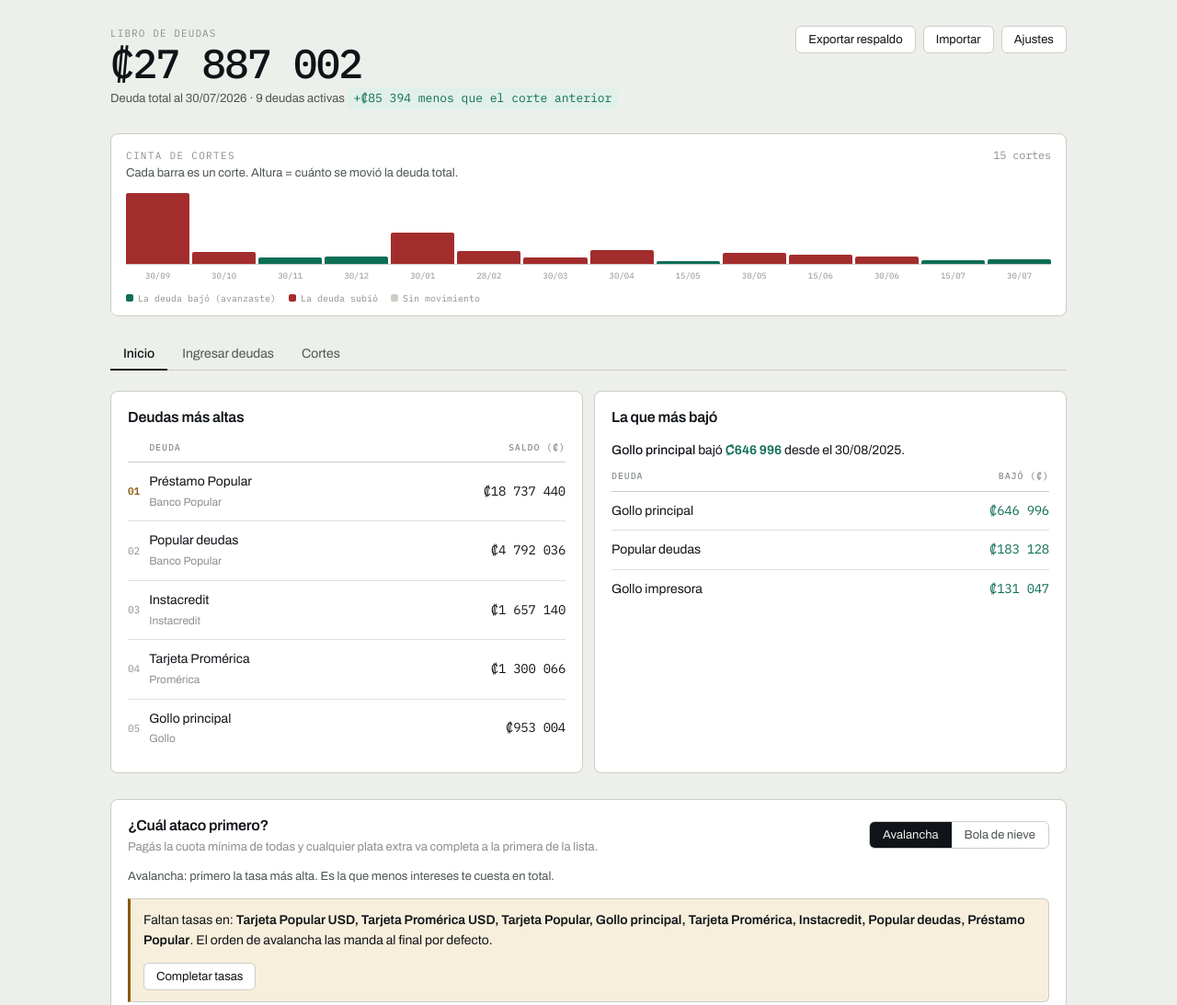
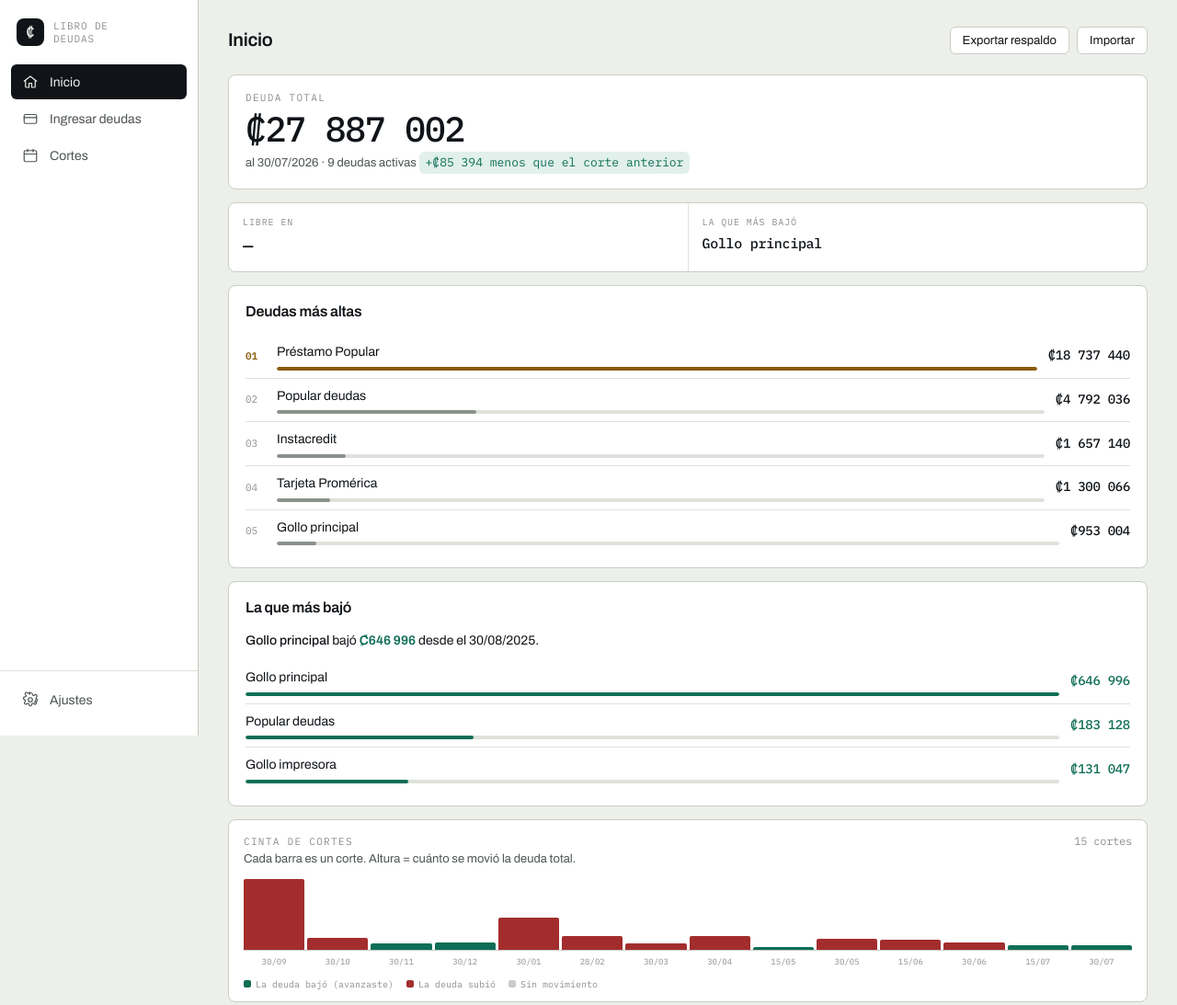
Before and after one commit to JoseAndres0508/controldeudas, a plain HTML site: page index.html in a window 1280 px wide. Shown: the top 1093 px of the page at 92% size. Drawn offline with nearby package versions, Linux system fonts and the light colour scheme.

Commit message:
feat: layout sidebar + tarjetas, hero y cinta dentro de Inicio

```diff
--- a/css/styles.css
+++ b/css/styles.css
@@ -11,7 +11,6 @@
 *{box-sizing:border-box}
 html,body{margin:0;padding:0}
 body{background:var(--paper);color:var(--ink);font-family:var(--sans);font-size:15px;line-height:1.55;-webkit-font-smoothing:antialiased}
-.wrap{max-width:1080px;margin:0 auto;padding:28px 20px 80px}
 h1,h2,h3{font-weight:600;margin:0;letter-spacing:-.015em}
 h1{font-size:20px}
 h2{font-size:16px}
@@ -22,19 +21,36 @@ h3{font-size:14px}
 .dim{color:var(--ink-3)}
 hr{border:0;border-top:1px solid var(--rule-soft);margin:0}
 
-/* ---------- header ---------- */
-header{display:flex;justify-content:space-between;align-items:flex-start;gap:20px;flex-wrap:wrap;margin-bottom:22px}
-.brand{display:flex;flex-direction:column;gap:2px}
-.brand small{font-family:var(--mono);font-size:11px;color:var(--ink-3);letter-spacing:.1em;text-transform:uppercase}
-.hero{margin:0 0 4px}
-.hero .fig{font-family:var(--mono);font-size:clamp(30px,6vw,44px);font-weight:500;letter-spacing:-.035em;line-height:1}
-.hero .sub{font-size:13px;color:var(--ink-2);margin-top:4px}
+/* ---------- shell: sidebar + contenido ---------- */
+.shell{display:flex;align-items:flex-start;min-height:100vh}
+.sidebar{width:216px;flex-shrink:0;background:var(--card);border-right:1px solid var(--rule);display:flex;flex-direction:column;padding:20px 0;position:sticky;top:0;height:100vh}
+.brand{display:flex;align-items:center;gap:10px;padding:0 18px 20px}
+.brand-mark{width:30px;height:30px;border-radius:8px;background:var(--ink);color:var(--paper);display:flex;align-items:center;justify-content:center;font-family:var(--mono);font-weight:600;font-size:15px;flex-shrink:0}
+.brand-name{font-family:var(--mono);font-size:11px;letter-spacing:.08em;text-transform:uppercase;color:var(--ink-3);line-height:1.3}
+.side-nav{display:flex;flex-direction:column;gap:2px;padding:0 12px;flex:1}
+.side-nav button{display:flex;align-items:center;gap:12px;background:none;border:0;border-radius:var(--r);padding:10px 12px;font-family:var(--sans);font-size:14px;color:var(--ink-2);cursor:pointer;text-align:left;width:100%}
+.side-nav button svg{width:18px;height:18px;flex-shrink:0}
+.side-nav button:hover{background:var(--paper);color:var(--ink)}
+.side-nav button[aria-selected="true"]{background:var(--ink);color:var(--paper)}
+.side-nav button:focus-visible{outline:2px solid var(--ink);outline-offset:1px}
+.side-foot{padding:12px 12px 0;border-top:1px solid var(--rule-soft);margin-top:12px}
+.side-link{display:flex;align-items:center;gap:12px;width:100%;background:none;border:0;border-radius:var(--r);padding:10px 12px;font-family:var(--sans);font-size:14px;color:var(--ink-2);cursor:pointer;text-align:left}
+.side-link:hover{background:var(--paper);color:var(--ink)}
+.side-link svg{width:18px;height:18px;flex-shrink:0}
+
+.content{flex:1;min-width:0;max-width:1080px;padding:28px 32px 80px}
+.content-head{display:flex;justify-content:space-between;align-items:center;gap:16px;flex-wrap:wrap;margin-bottom:22px}
+
+/* ---------- tarjeta hero (dentro de Inicio) ---------- */
+.hero-card{padding:20px 22px}
+.hero-card .fig{font-family:var(--mono);font-size:clamp(28px,5vw,38px);font-weight:500;letter-spacing:-.03em;line-height:1;margin-top:6px}
+.hero-card .sub{font-size:13px;color:var(--ink-2);margin-top:6px}
 .delta{font-family:var(--mono);font-size:13px;padding:2px 7px;border-radius:var(--r);display:inline-block}
 .delta.d-down{background:var(--down-bg);color:var(--down)}
 .delta.d-up{background:var(--up-bg);color:var(--up)}
 
 /* ---------- signature: cinta de cortes ---------- */
-.tape{background:var(--card);border:1px solid var(--rule);border-radius:8px;padding:14px 16px 10px;margin-bottom:24px;overflow-x:auto}
+.tape{background:var(--card);border:1px solid var(--rule);border-radius:8px;padding:14px 16px 10px;margin-bottom:14px;overflow-x:auto}
 .tape-head{display:flex;justify-content:space-between;align-items:baseline;margin-bottom:12px;gap:12px}
 .tape-track{display:flex;align-items:flex-end;gap:3px;min-width:min-content;height:78px;border-bottom:1px solid var(--rule);padding-bottom:0}
 .tick{flex:1 0 26px;min-width:26px;display:flex;flex-direction:column;justify-content:flex-end;align-items:center;height:100%;position:relative;cursor:default}
@@ -47,13 +63,6 @@ header{display:flex;justify-content:space-between;align-items:flex-start;gap:20p
 .tape-labels span{flex:1 0 26px;min-width:26px;text-align:center;font-family:var(--mono);font-size:9px;color:var(--ink-3);white-space:nowrap}
 .tape-legend{font-family:var(--mono);font-size:10px;color:var(--ink-3);display:flex;gap:14px;margin-top:10px;flex-wrap:wrap}
 .tape-legend i{width:8px;height:8px;display:inline-block;border-radius:2px;margin-right:5px;vertical-align:0}
-
-/* ---------- nav ---------- */
-nav{display:flex;gap:2px;border-bottom:1px solid var(--rule);margin-bottom:22px;flex-wrap:wrap}
-nav button{background:none;border:0;border-bottom:2px solid transparent;padding:9px 14px;font-family:var(--sans);font-size:14px;color:var(--ink-2);cursor:pointer;margin-bottom:-1px}
-nav button:hover{color:var(--ink)}
-nav button[aria-selected="true"]{color:var(--ink);border-bottom-color:var(--ink);font-weight:500}
-nav button:focus-visible{outline:2px solid var(--ink);outline-offset:-2px}
 
 /* ---------- cards / tables ---------- */
 .card{background:var(--card);border:1px solid var(--rule);border-radius:8px;padding:16px 18px;margin-bottom:14px}
@@ -115,6 +124,27 @@ label{display:block;font-family:var(--mono);font-size:10px;letter-spacing:.09em;
 .snap-row:last-of-type{border-bottom:0}
 .snap-name{font-size:14px;padding-bottom:7px}
 .snap-name small{display:block;font-family:var(--mono);font-size:10px;color:var(--ink-3)}
+
+/* ---------- barras mini (ranking de deudas) ---------- */
+.mini-row{display:flex;align-items:center;gap:12px;padding:8px 0;border-bottom:1px solid var(--rule-soft)}
+.mini-row:last-child{border-bottom:0}
+.mini-row .mini-main{flex:1;min-width:0}
+.mini-row .mini-name{font-size:14px;margin:0 0 5px;white-space:nowrap;overflow:hidden;text-overflow:ellipsis}
+.mini-track{height:4px;background:var(--rule-soft);border-radius:2px;overflow:hidden}
+.mini-fill{height:100%;border-radius:2px;background:var(--ink-3)}
+.mini-fill.f-first{background:var(--focus)}
+.mini-fill.f-down{background:var(--down)}
+.mini-row .mini-val{font-size:14px;font-weight:500;white-space:nowrap}
+
+@media(max-width:820px){
+  .shell{flex-direction:column;min-height:0}
+  .sidebar{width:100%;height:auto;position:relative;flex-direction:row;align-items:center;padding:10px 12px;overflow-x:auto;gap:4px}
+  .brand{padding:0 12px 0 0}
+  .side-nav{flex-direction:row;flex:none;padding:0}
+  .side-nav button span{display:none}
+  .side-foot{border-top:0;border-left:1px solid var(--rule-soft);margin-top:0;padding:0 0 0 8px}
+  .content{padding:20px 16px 60px}
+}
 @media(max-width:640px){
   .snap-row{grid-template-columns:1fr 1fr;gap:8px}
   .snap-name{grid-column:1/-1;padding-bottom:0}
--- a/index.html
+++ b/index.html
@@ -10,50 +10,49 @@
 <link rel="stylesheet" href="css/styles.css">
 </head>
 <body>
-<div class="wrap">
+<div class="shell">
 
-<header>
+<aside class="sidebar">
   <div class="brand">
-    <small>Libro de deudas</small>
-    <div class="hero">
-      <div class="fig" id="heroFig">—</div>
-      <div class="sub"><span id="heroSub">Cargando…</span> <span id="heroDelta"></span></div>
+    <div class="brand-mark">₡</div>
+    <div class="brand-name">Libro de<br>deudas</div>
   </div>
+  <nav class="side-nav" role="tablist">
+    <button role="tab" data-tab="inicio" aria-selected="true">
+      <svg viewBox="0 0 24 24" fill="none" stroke="currentColor" stroke-width="1.6" stroke-linecap="round" stroke-linejoin="round" aria-hidden="true"><path d="M3 11l9-7 9 7"/><path d="M5 10v9a1 1 0 0 0 1 1h4v-6h4v6h4a1 1 0 0 0 1-1v-9"/></svg>
+      <span>Inicio</span>
+    </button>
+    <button role="tab" data-tab="deudas" aria-selected="false">
+      <svg viewBox="0 0 24 24" fill="none" stroke="currentColor" stroke-width="1.6" stroke-linecap="round" stroke-linejoin="round" aria-hidden="true"><rect x="3" y="6" width="18" height="13" rx="2"/><path d="M3 10.5h18"/></svg>
+      <span>Ingresar deudas</span>
+    </button>
+    <button role="tab" data-tab="cortes" aria-selected="false">
+      <svg viewBox="0 0 24 24" fill="none" stroke="currentColor" stroke-width="1.6" stroke-linecap="round" stroke-linejoin="round" aria-hidden="true"><rect x="3" y="5" width="18" height="16" rx="2"/><path d="M3 10h18M8 3v4M16 3v4"/></svg>
+      <span>Cortes</span>
+    </button>
+  </nav>
+  <div class="side-foot">
+    <button class="side-link" id="btnSettings">
+      <svg viewBox="0 0 24 24" fill="none" stroke="currentColor" stroke-width="1.6" stroke-linecap="round" stroke-linejoin="round" aria-hidden="true"><circle cx="12" cy="12" r="3"/><path d="M19.4 13a1.7 1.7 0 0 0 .3 1.9l.1.1a2 2 0 1 1-2.8 2.8l-.1-.1a1.7 1.7 0 0 0-1.9-.3 1.7 1.7 0 0 0-1 1.6V19a2 2 0 1 1-4 0v-.1a1.7 1.7 0 0 0-1-1.6 1.7 1.7 0 0 0-1.9.3l-.1.1a2 2 0 1 1-2.8-2.8l.1-.1a1.7 1.7 0 0 0 .3-1.9 1.7 1.7 0 0 0-1.6-1H4a2 2 0 1 1 0-4h.1a1.7 1.7 0 0 0 1.6-1 1.7 1.7 0 0 0-.3-1.9l-.1-.1a2 2 0 1 1 2.8-2.8l.1.1a1.7 1.7 0 0 0 1.9.3H10a1.7 1.7 0 0 0 1-1.6V4a2 2 0 1 1 4 0v.1a1.7 1.7 0 0 0 1 1.6 1.7 1.7 0 0 0 1.9-.3l.1-.1a2 2 0 1 1 2.8 2.8l-.1.1a1.7 1.7 0 0 0-.3 1.9V10a1.7 1.7 0 0 0 1.6 1H20a2 2 0 1 1 0 4h-.1a1.7 1.7 0 0 0-1.6 1z"/></svg>
+      <span>Ajustes</span>
+    </button>
   </div>
+</aside>
+
+<main class="content">
+  <div class="content-head">
+    <h1 id="pageTitle">Inicio</h1>
     <div class="btn-row">
       <button class="btn" id="btnExport">Exportar respaldo</button>
       <button class="btn" id="btnImport">Importar</button>
       <input type="file" id="fileImport" accept="application/json" hidden>
-    <button class="btn" id="btnSettings">Ajustes</button>
-  </div>
-</header>
-
-<div class="tape">
-  <div class="tape-head">
-    <div>
-      <div class="eyebrow">Cinta de cortes</div>
-      <div class="muted" style="font-size:13px">Cada barra es un corte. Altura = cuánto se movió la deuda total.</div>
-    </div>
-    <div class="num dim" style="font-size:12px" id="tapeCount"></div>
-  </div>
-  <div class="tape-track" id="tapeTrack"></div>
-  <div class="tape-labels" id="tapeLabels"></div>
-  <div class="tape-legend">
-    <span><i style="background:var(--down)"></i>La deuda bajó (avanzaste)</span>
-    <span><i style="background:var(--up)"></i>La deuda subió</span>
-    <span><i style="background:var(--rule)"></i>Sin movimiento</span>
     </div>
   </div>
-
-<nav role="tablist">
-  <button role="tab" data-tab="inicio" aria-selected="true">Inicio</button>
-  <button role="tab" data-tab="deudas" aria-selected="false">Ingresar deudas</button>
-  <button role="tab" data-tab="cortes" aria-selected="false">Cortes</button>
-</nav>
 
   <section id="tab-inicio"></section>
   <section id="tab-deudas" hidden></section>
   <section id="tab-cortes" hidden></section>
+</main>
 
 </div>
 
--- a/js/header.js
+++ b/js/header.js
@@ -1,33 +1,58 @@
 import { activeDebts, fmtCRC, fmtDate, fmtDateLong, fmtSigned, series } from './utils.js';
 
 /* =========================================================
-   CABECERA + CINTA DE CORTES
+   HERO + CINTA DE CORTES
+   Ya no son globales: se insertan como las primeras tarjetas
+   de la pestaña "Inicio" (js/tabs/inicio.js).
    ========================================================= */
-export function renderHeader() {
+export function heroHTML() {
   const s = series();
   const last = s[s.length - 1];
-  if (!last) { document.getElementById('heroFig').textContent = fmtCRC(0); document.getElementById('heroSub').textContent = 'Sin cortes todavía'; return; }
-  document.getElementById('heroFig').textContent = fmtCRC(last.total);
-  document.getElementById('heroSub').textContent = `Deuda total al ${fmtDateLong(last.date)} · ${activeDebts().length} deudas activas`;
-  const el = document.getElementById('heroDelta');
-  if (last.delta === null || last.delta === 0) { el.textContent = ''; el.className = 'delta'; }
-  else {
-    el.className = 'delta ' + (last.delta > 0 ? 'd-down' : 'd-up');
-    el.textContent = `${fmtSigned(last.delta)} ${last.delta > 0 ? 'menos' : 'más'} que el corte anterior`;
+  if (!last) {
+    return `<div class="card hero-card">
+      <div class="eyebrow">Deuda total</div>
+      <div class="fig num">${fmtCRC(0)}</div>
+      <div class="sub">Sin cortes todavía</div>
+    </div>`;
   }
+  let deltaHTML = '';
+  if (last.delta !== null && last.delta !== 0) {
+    const cls = last.delta > 0 ? 'd-down' : 'd-up';
+    deltaHTML = `<span class="delta ${cls}">${fmtSigned(last.delta)} ${last.delta > 0 ? 'menos' : 'más'} que el corte anterior</span>`;
+  }
+  return `<div class="card hero-card">
+    <div class="eyebrow">Deuda total</div>
+    <div class="fig num">${fmtCRC(last.total)}</div>
+    <div class="sub">al ${fmtDateLong(last.date)} · ${activeDebts().length} deudas activas ${deltaHTML}</div>
+  </div>`;
 }
 
-export function renderTape() {
-  const s = series().slice(1);
-  const track = document.getElementById('tapeTrack'), labels = document.getElementById('tapeLabels');
-  document.getElementById('tapeCount').textContent = `${series().length} cortes`;
+export function tapeHTML() {
+  const all = series();
+  const s = all.slice(1);
   const max = Math.max(1, ...s.map(x => Math.abs(x.delta || 0)));
-  track.innerHTML = s.map(x => {
+  const track = s.map(x => {
     const mag = Math.abs(x.delta || 0);
     const h = Math.max(2, Math.round((Math.sqrt(mag) / Math.sqrt(max)) * 100));
     const cls = !x.delta ? 'b-none' : x.delta > 0 ? 'b-down' : 'b-up';
     const word = !x.delta ? 'sin cambio' : x.delta > 0 ? 'bajó' : 'subió';
     return `<div class="tick" title="${fmtDateLong(x.date)} — la deuda ${word} ${fmtCRC(Math.abs(x.delta || 0))}"><div class="bar ${cls}" style="height:${h}%"></div></div>`;
   }).join('');
-  labels.innerHTML = s.map(x => `<span>${fmtDate(x.date).slice(0, 5)}</span>`).join('');
+  const labels = s.map(x => `<span>${fmtDate(x.date).slice(0, 5)}</span>`).join('');
+  return `<div class="tape">
+    <div class="tape-head">
+      <div>
+        <div class="eyebrow">Cinta de cortes</div>
+        <div class="muted" style="font-size:13px">Cada barra es un corte. Altura = cuánto se movió la deuda total.</div>
+      </div>
+      <div class="num dim" style="font-size:12px">${all.length} cortes</div>
+    </div>
+    <div class="tape-track">${track}</div>
+    <div class="tape-labels">${labels}</div>
+    <div class="tape-legend">
+      <span><i style="background:var(--down)"></i>La deuda bajó (avanzaste)</span>
+      <span><i style="background:var(--up)"></i>La deuda subió</span>
+      <span><i style="background:var(--rule)"></i>Sin movimiento</span>
+    </div>
+  </div>`;
 }
--- a/js/nav.js
+++ b/js/nav.js
@@ -3,9 +3,13 @@ import { renderInicio } from './tabs/inicio.js';
 /* =========================================================
    NAVEGACIÓN ENTRE PESTAÑAS
    ========================================================= */
+const TITLES = { inicio: 'Inicio', deudas: 'Ingresar deudas', cortes: 'Cortes' };
+
 export function showTab(name) {
   document.querySelectorAll('nav button').forEach(b => b.setAttribute('aria-selected', String(b.dataset.tab === name)));
   ['inicio', 'deudas', 'cortes'].forEach(t => document.getElementById('tab-' + t).hidden = (t !== name));
+  const title = document.getElementById('pageTitle');
+  if (title) title.textContent = TITLES[name] || '';
   if (name === 'inicio') renderInicio();
 }
 
--- a/js/render-all.js
+++ b/js/render-all.js
@@ -1,12 +1,9 @@
-import { renderHeader, renderTape } from './header.js';
 import { renderInicio } from './tabs/inicio.js';
 import { renderCortes } from './tabs/cortes.js';
 import { renderDeudas } from './tabs/deudas.js';
 
 /* Punto único que refresca toda la interfaz tras cualquier cambio. */
 export function renderAll() {
-  renderHeader();
-  renderTape();
   renderCortes();
   renderDeudas();
   if (!document.getElementById('tab-inicio').hidden) renderInicio();
--- a/js/tabs/inicio.js
+++ b/js/tabs/inicio.js
@@ -1,12 +1,14 @@
+import { DB } from '../state.js';
 import { activeDebts, debtReductions, fmtCRC, fmtDateLong, lastBalance, toCRC } from '../utils.js';
-import { strategySectionHTML, wireStrategySection } from './estrategia.js';
+import { heroHTML, tapeHTML } from '../header.js';
+import { simulate, strategySectionHTML, wireStrategySection } from './estrategia.js';
 import { chartsSectionHTML, drawCharts } from './historial.js';
 
 /* =========================================================
    PESTAÑA: INICIO
-   El dashboard general: deudas más altas, cuál bajó más,
-   hacia dónde apuntar el dinero extra (estrategia) y el
-   histórico de cortes (gráficos).
+   El dashboard general: total y cinta de cortes, hacia dónde
+   apuntar el dinero extra, deudas más altas, cuál bajó más,
+   y el histórico completo.
    ========================================================= */
 export function renderInicio() {
   const el = document.getElementById('tab-inicio');
@@ -16,35 +18,47 @@ export function renderInicio() {
     .filter(x => x.crc > 0)
     .sort((a, b) => b.crc - a.crc);
   const top = ranked.slice(0, 5);
+  const maxCRC = top.length ? top[0].crc : 1;
 
   const reductions = debtReductions().filter(x => x.reduction > 0).sort((a, b) => b.reduction - a.reduction);
   const best = reductions[0];
 
+  const strategy = DB.settings.strategy || 'avalancha';
+  const sim = simulate(strategy, DB.settings.extra || 0);
+
   let html = '';
 
-  html += `<div class="grid g2" style="margin-bottom:14px">`;
+  html += heroHTML();
+
+  html += `<div class="stat-row">
+    <div class="stat"><div class="k">Libre en</div><div class="v">${sim && sim.reached ? sim.months + ' meses' : '—'}</div></div>
+    <div class="stat"><div class="k">La que más bajó</div><div class="v" style="font-size:15px">${best ? best.d.name : '—'}</div></div>
+  </div>`;
 
   html += `<div class="card">
     <div class="card-head"><h2>Deudas más altas</h2></div>
-    ${top.length ? `<table><thead><tr><th></th><th>Deuda</th><th class="ta-r">Saldo (₡)</th></tr></thead><tbody>
-      ${top.map((x, i) => `<tr>
-        <td class="rank ${i === 0 ? 'first' : ''}">${String(i + 1).padStart(2, '0')}</td>
-        <td>${x.d.name}<br><span class="dim" style="font-size:12px">${x.d.issuer || ''}</span></td>
-        <td class="ta-r num">${fmtCRC(x.crc)}</td>
-      </tr>`).join('')}
-    </tbody></table>` : `<div class="empty">Todavía no hay deudas activas con saldo.</div>`}
+    ${top.length ? top.map((x, i) => `<div class="mini-row">
+        <span class="rank ${i === 0 ? 'first' : ''}">${String(i + 1).padStart(2, '0')}</span>
+        <div class="mini-main">
+          <p class="mini-name">${x.d.name}</p>
+          <div class="mini-track"><div class="mini-fill ${i === 0 ? 'f-first' : ''}" style="width:${Math.round((x.crc / maxCRC) * 100)}%"></div></div>
+        </div>
+        <span class="mini-val num">${fmtCRC(x.crc)}</span>
+      </div>`).join('') : `<div class="empty">Todavía no hay deudas activas con saldo.</div>`}
   </div>`;
 
   html += `<div class="card">
     <div class="card-head"><h2>La que más bajó</h2></div>
     ${best ? `<p style="margin:0 0 10px;font-size:14px"><strong style="font-weight:500">${best.d.name}</strong> bajó <strong style="color:var(--down)">${fmtCRC(best.reduction)}</strong> desde el ${fmtDateLong(best.firstDate)}.</p>
-      ${reductions.length > 1 ? `<table><thead><tr><th>Deuda</th><th class="ta-r">Bajó (₡)</th></tr></thead><tbody>
-        ${reductions.slice(0, 5).map(x => `<tr><td>${x.d.name}</td><td class="ta-r num" style="color:var(--down)">${fmtCRC(x.reduction)}</td></tr>`).join('')}
-      </tbody></table>` : ''}` : `<div class="empty">Todavía no hay suficientes cortes para medir avances por deuda.</div>`}
+      ${reductions.length > 1 ? reductions.slice(0, 5).map(x => `<div class="mini-row">
+          <div class="mini-main"><p class="mini-name">${x.d.name}</p>
+            <div class="mini-track"><div class="mini-fill f-down" style="width:${Math.round((x.reduction / reductions[0].reduction) * 100)}%"></div></div>
+          </div>
+          <span class="mini-val num" style="color:var(--down)">${fmtCRC(x.reduction)}</span>
+        </div>`).join('') : ''}` : `<div class="empty">Todavía no hay suficientes cortes para medir avances por deuda.</div>`}
   </div>`;
 
-  html += `</div>`;
-
+  html += tapeHTML();
   html += strategySectionHTML();
   html += chartsSectionHTML();
 
```
Lines whose indentation alone changed are shown as unchanged.
